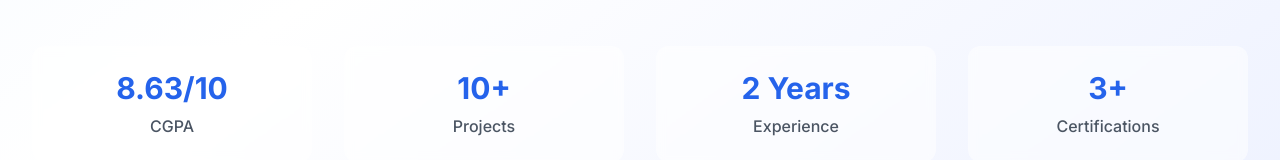
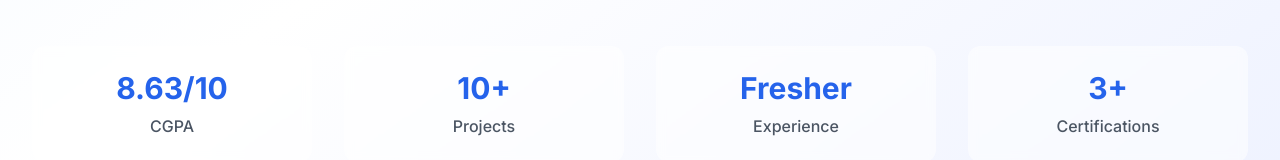
Before and after one commit to vihithaviswanathan/vihitha_portfolio, a React (Vite) app: page / in a window 1280 px wide. Shown: the part 712-872 px from the top of the page. Built offline with nearby package versions, Linux system fonts and the light colour scheme.

Commit message:
Update Home.tsx

```diff
--- a/src/pages/Home.tsx
+++ b/src/pages/Home.tsx
@@ -208,7 +208,7 @@ const Home: React.FC = () => {
             {[
               { label: 'CGPA', value: '8.63/10' },
               { label: 'Projects', value: '10+' },
-              { label: 'Experience', value: '2 Years' },
+              { label: 'Experience', value: 'Fresher' },
               { label: 'Certifications', value: '3+' }
             ].map((stat, index) => (
               <motion.div
```
